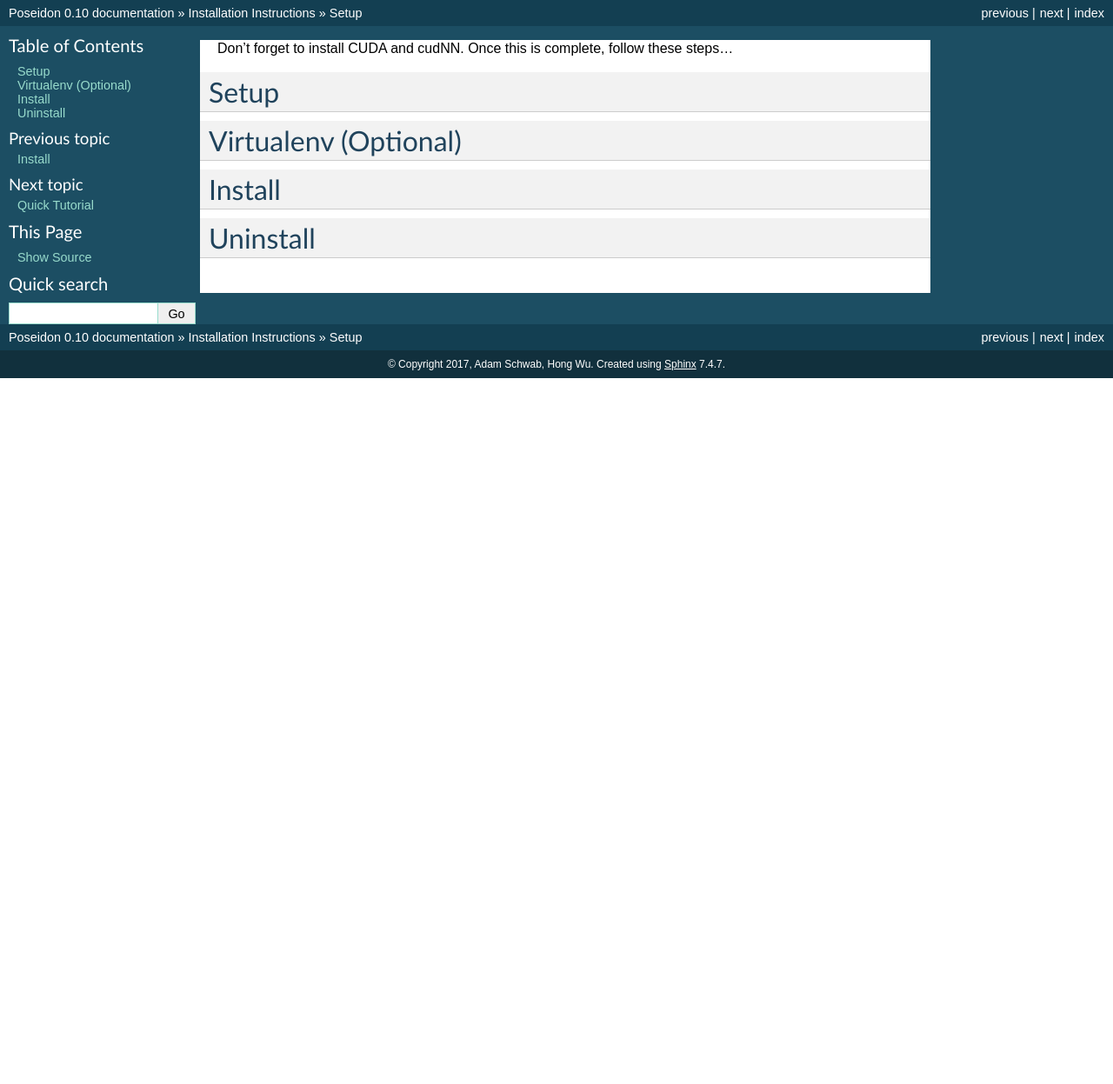
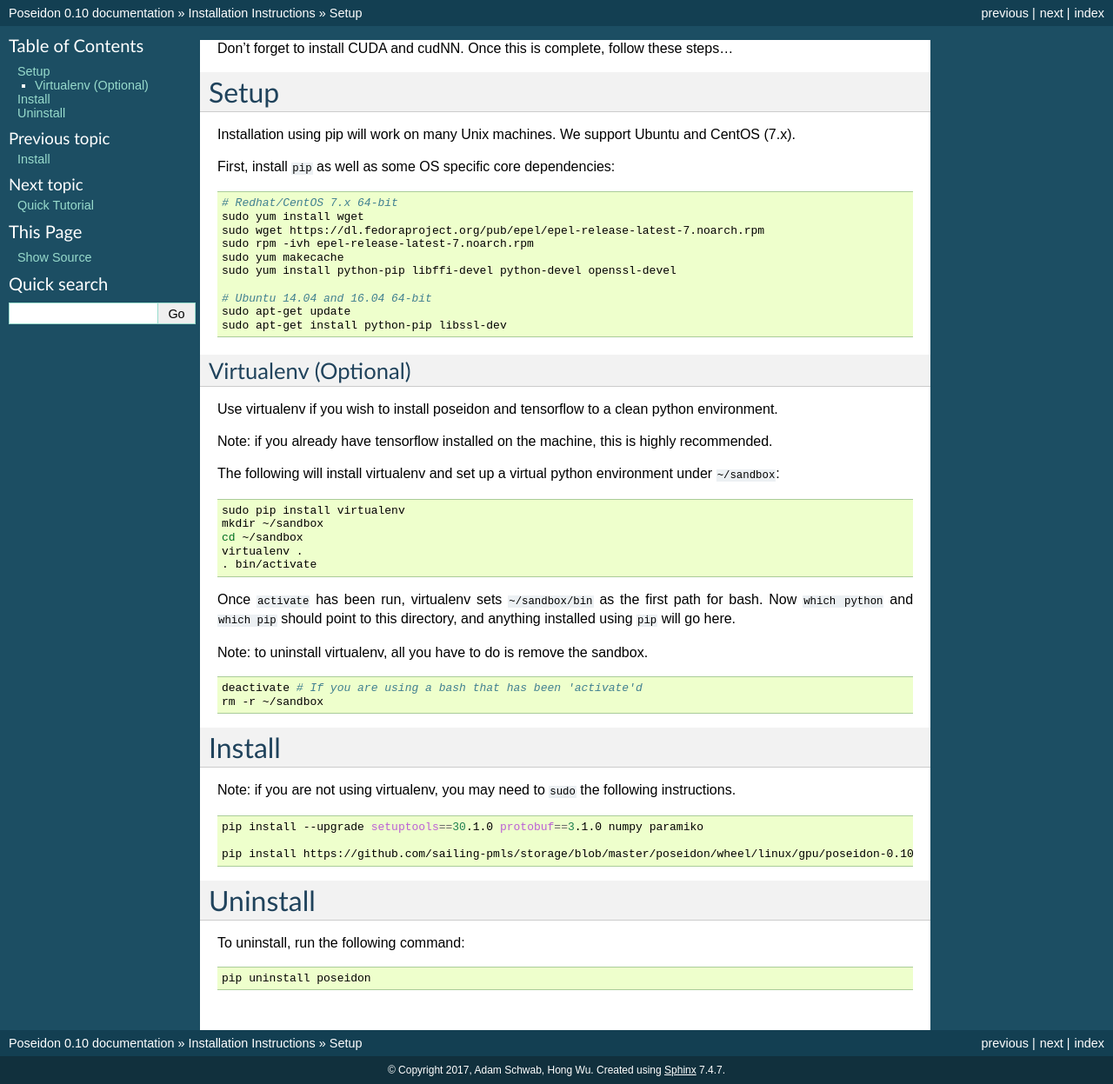
Before and after one commit to petuum-inc/poseidon-release, a Sphinx documentation site: the page built from docs/source/pip_install.rst, in a window 1280 px wide. Shown: the whole page at 87% size. Built offline with Sphinx 7.4.7, drawn with Linux system fonts in a browser that asks for light colours; before the commit the page ends 900 px from its top, so only the background shows below that.

Commit message:
adding pip install info

```diff
--- a/docs/source/index.rst
+++ b/docs/source/index.rst
@@ -16,7 +16,7 @@ The techniques present in Poseidon could be used to produce a better distributed
 Contents
 --------
 .. toctree::
-   :maxdepth: 3
+   :maxdepth: 4
 
    install
    tutorial
--- a/docs/source/pip_install.rst
+++ b/docs/source/pip_install.rst
@@ -4,11 +4,68 @@ Don't forget to install CUDA and cudNN. Once this is complete, follow these step
 Setup
 -----
 
+Installation using pip will work on many Unix machines. We support Ubuntu and CentOS (7.x).
+
+First, install ``pip`` as well as some OS specific core dependencies:
+
+.. code:: bash
+
+    # Redhat/CentOS 7.x 64-bit
+    sudo yum install wget
+    sudo wget https://dl.fedoraproject.org/pub/epel/epel-release-latest-7.noarch.rpm
+    sudo rpm -ivh epel-release-latest-7.noarch.rpm
+    sudo yum makecache
+    sudo yum install python-pip libffi-devel python-devel openssl-devel
+
+    # Ubuntu 14.04 and 16.04 64-bit
+    sudo apt-get update
+    sudo apt-get install python-pip libssl-dev
+
+
+
 Virtualenv (Optional)
----------------------
+^^^^^^^^^^^^^^^^^^^^^
+
+Use virtualenv if you wish to install poseidon and tensorflow to a clean python environment.
+
+Note: if you already have tensorflow installed on the machine, this is highly recommended.
+
+The following will install virtualenv and set up a virtual python environment under ``~/sandbox``:
+
+.. code:: bash
+
+    sudo pip install virtualenv
+    mkdir ~/sandbox
+    cd ~/sandbox
+    virtualenv .
+    . bin/activate
+
+Once ``activate`` has been run, virtualenv sets ``~/sandbox/bin`` as the first path for bash. Now ``which python`` and ``which pip`` should point to this directory, and anything installed using ``pip`` will go here.
+
+Note: to uninstall virtualenv, all you have to do is remove the sandbox.
+
+.. code:: bash
+
+    deactivate # If you are using a bash that has been 'activate'd
+    rm -r ~/sandbox
+
 
 Install
 -------
 
+Note: if you are not using virtualenv, you may need to ``sudo`` the following instructions.
+
+.. code:: bash
+
+    pip install --upgrade setuptools==30.1.0 protobuf==3.1.0 numpy paramiko
+
+    pip install https://github.com/sailing-pmls/storage/blob/master/poseidon/wheel/linux/gpu/poseidon-0.10.0-cp27-none-linux_x86_64.whl?raw=true
+
 Uninstall
 ---------
+
+To uninstall, run the following command:
+
+.. code:: bash
+
+    pip uninstall poseidon
```
